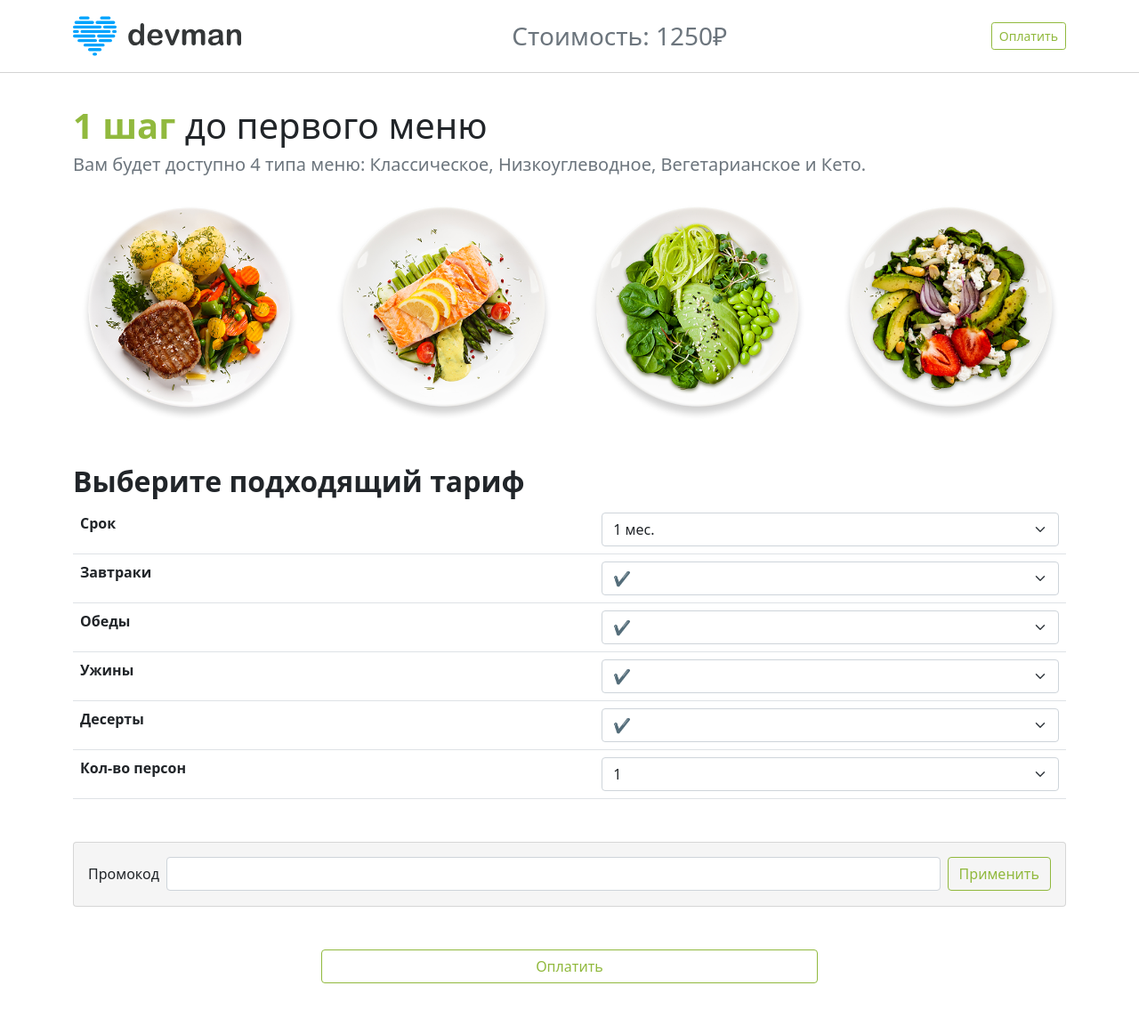
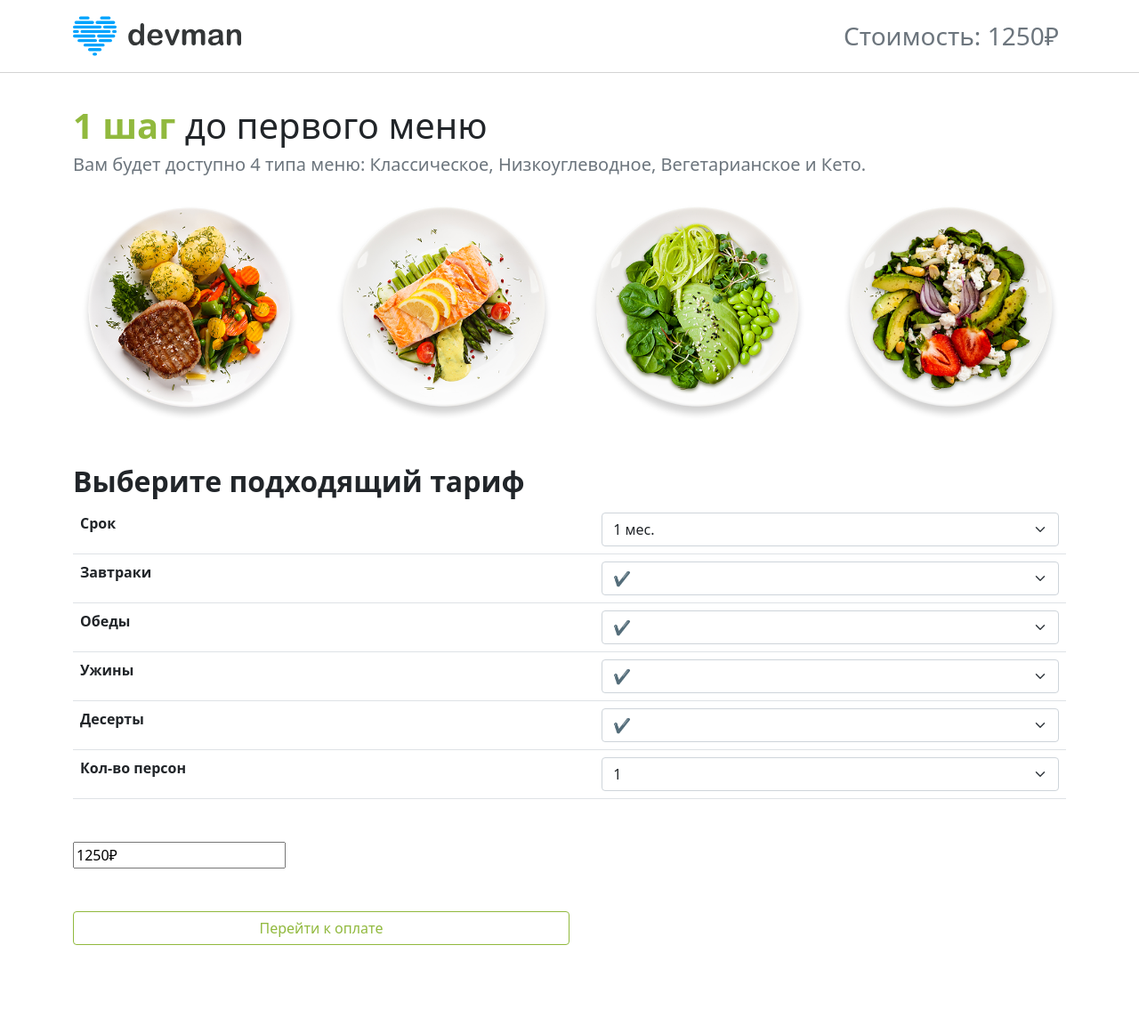
Before and after one commit to qqJonni/foodplan, a Django app: page /create_order/ in a window 1280 px wide. Shown: the whole page at 89% size. After the commit the page ends 1062 px from the top, so only its background shows below. Run offline with Django 4.2, Linux system fonts and the light colour scheme.

Commit message:
add payment

```diff
--- a/users/templates/users/order.html
+++ b/users/templates/users/order.html
@@ -19,7 +19,7 @@
                      <img src="{%  static 'img/logo.8d8f24edbb5f.svg' %}" height="55" width="189" alt="">
                  </a>
                  <h3 class="text-secondary mt-2 me-2">Стоимость: 1250₽</h3>
-                 <button form="order" type="submit" class="btn shadow-none btn-sm btn-outline-success foodplan_green foodplan__border_green">Оплатить</button>
+{#                 <button form="order" type="submit" class="btn shadow-none btn-sm btn-outline-success foodplan_green foodplan__border_green">Оплатить</button>#}
             </div>
         </nav>
     </header>
@@ -173,18 +173,31 @@
                 </table>
                 <button type="submit" id="TableSubmit" class="d-none"></button>
                 </form>
-                <form class="card d-flex flex-row align-items-baseline mb-5 p-3 foodplan__bg_grey">
-                    <label for="exampleInputPassword1" class="form-label me-2">Промокод</label>
-                    <input type="password" class="form-control me-2" id="password">
-                    <button type="submit" class="btn shadow-none btn-outline-success foodplan_green foodplan__border_green">Применить</button>
-                </form>
-                <div class="d-flex justify-content-center my-5" href="https://testgw.paykeeper.ru">
-                    <button form="order" type="submit" class="btn shadow-none btn-outline-success foodplan_green foodplan__border_green w-50">Оплатить</button>
-                </div>
+{#                <form class="card d-flex flex-row align-items-baseline mb-5 p-3 foodplan__bg_grey">#}
+{#                    <label for="exampleInputPassword1" class="form-label me-2">Промокод</label>#}
+{#                    <input type="password" class="form-control me-2" id="password">#}
+{#                    <button type="submit" class="btn shadow-none btn-outline-success foodplan_green foodplan__border_green">Применить</button>#}
+{#                </form>#}
+                 <form method='POST' action='https://demo.paykeeper.ru/create/' >
+                     <input type='text' name='sum' value='1250₽'/> <br />
+{#                <div class="d-flex justify-content-center my-5" href="https://demo.paykeeper.ru/create/">#}
+{#                    <button form="order" type="submit" class="btn shadow-none btn-outline-success foodplan_green foodplan__border_green w-50">Оплатить</button>#}
+{#                </div>#}
+                     <input type='submit' class="btn shadow-none btn-outline-success foodplan_green foodplan__border_green w-50 d-flex justify-content-center my-5" value='Перейти к оплате' />
+                     </form>
 
             </div>
         </section>
     </main>
+{#     <form method='POST' action='https://demo.paykeeper.ru/create/' >#}
+{#  Введите сумму оплаты:#}
+{#    <input type='text' name='sum' value='100'/> <br />#}
+{#  Введите номер заказа:#}
+{#    <input type='text' name='orderid' value='123456'/> <br />#}
+{#  Введите название услуги:#}
+{#    <input type='text' name='service_name' value='Тестовая оплата'/> <br />#}
+{#  <input type='submit' value='Перейти к оплате' />#}
+{#</form>#}
     <script src="https://cdn.jsdelivr.net/npm/bootstrap@5.0.2/dist/js/bootstrap.bundle.min.js"
         integrity="sha384-MrcW6ZMFYlzcLA8Nl+NtUVF0sA7MsXsP1UyJoMp4YLEuNSfAP+JcXn/tWtIaxVXM"
         crossorigin="anonymous"></script>
```
Also changed, not shown: static/img/icon-telegram.png (added).
